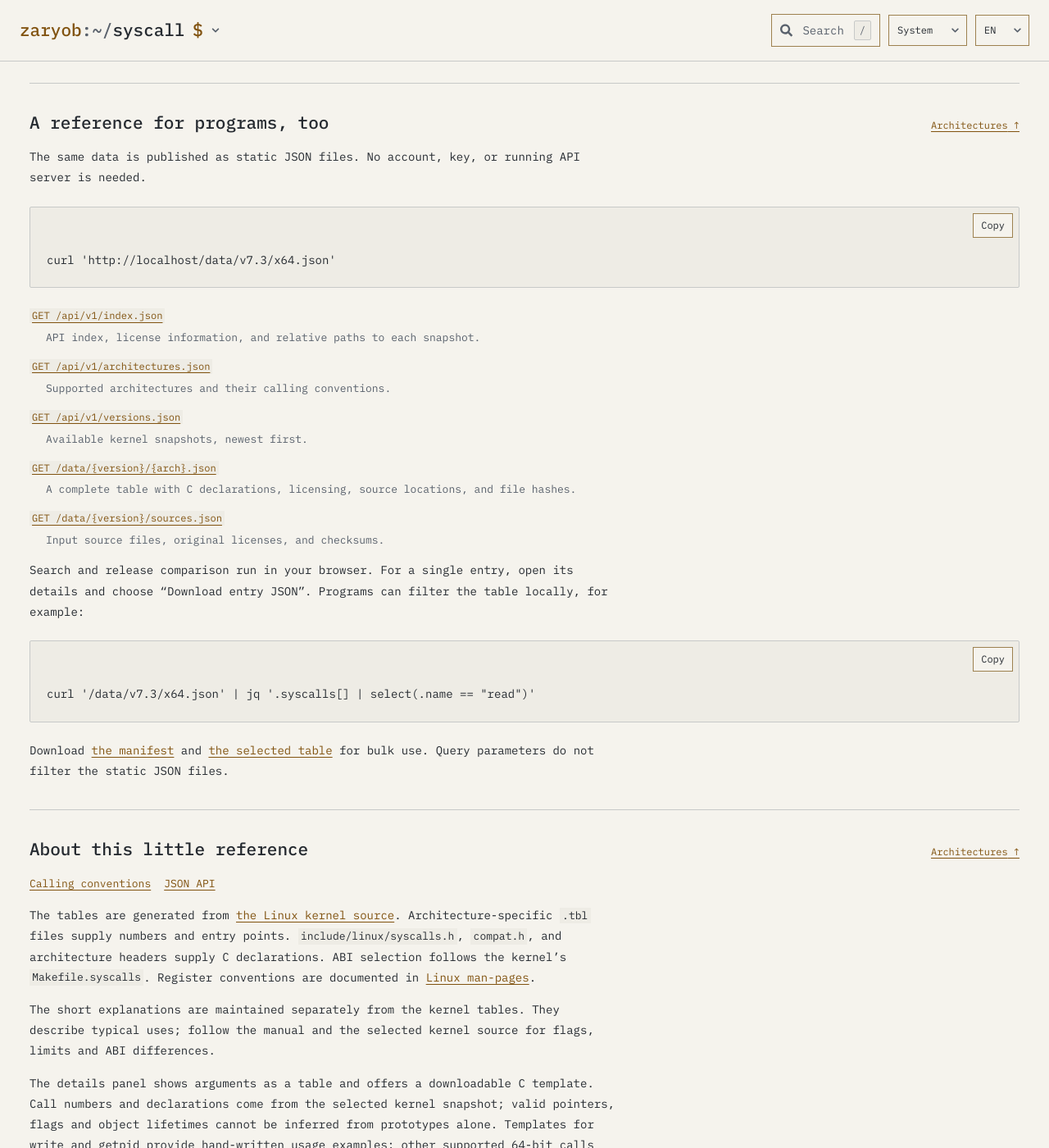
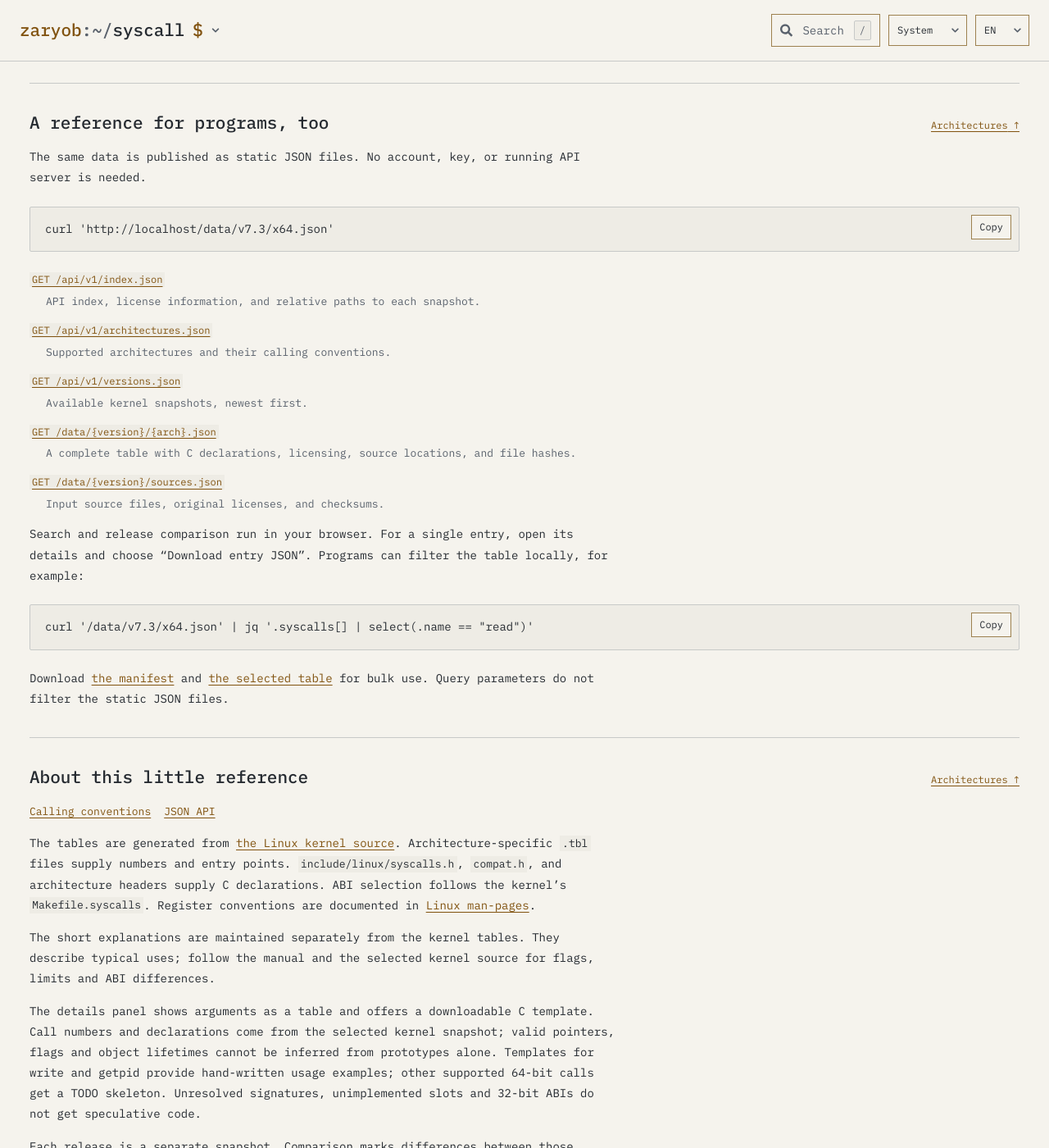
Before and after one commit to Zaryob/syscall, a Jekyll site: the page built from public/index.html, in a window 1280 px wide and 1400 px high, scrolled down 1502 px. Shown: the whole window at 82% size. Built offline with Jekyll 4.4.1, drawn with Linux system fonts in a browser that asks for light colours.

Commit message:
Sync console theme with code block padding fix

```diff
--- a/public/_includes/console-header.html
+++ b/public/_includes/console-header.html
@@ -48,7 +48,7 @@
       <a href="{{ suite_root }}{{ about_path }}"{% if site.suite_section == 'home' and page.url == about_path or page.translation_key == 'page-hakkinda' %} aria-current="page"{% endif %}>{% include console-icon.html name='user' %}<span data-i18n="About">Hakkımda</span></a>
       {% endif %}
       <div class="console-tools">
-        <button class="console-search-open" type="button" data-console-search data-suite-root="{{ suite_root }}/" data-syscall-root="{{ '/' | relative_url }}" aria-haspopup="dialog" aria-label="Zaryob içeriklerinde ara" data-i18n-aria-label="Search Zaryob content">{% include console-icon.html name='search' %}<span><span data-i18n="Search">Ara</span></span><kbd>/</kbd></button>
+        <button class="console-search-open" type="button" data-console-search data-suite-root="{{ suite_root }}/"{% if site.suite_section == 'syscall' %} data-syscall-root="{{ '/' | relative_url }}"{% endif %} aria-haspopup="dialog" aria-label="Zaryob içeriklerinde ara" data-i18n-aria-label="Search Zaryob content">{% include console-icon.html name='search' %}<span><span data-i18n="Search">Ara</span></span><kbd>/</kbd></button>
         <label class="console-theme"><span><span data-i18n="Theme">Tema</span></span><select id="console-theme-select" name="theme" data-console-theme aria-label="Renk teması" data-i18n-aria-label="Color theme"><option value="system" data-i18n="System">Sistem</option><option value="dark" data-i18n="Dark">Koyu</option><option value="light" data-i18n="Light">Açık</option></select></label>
         <label class="console-language"><span data-i18n="Language">Dil</span><select id="console-language-select" name="language" data-console-language aria-label="Language / Dil"><option value="tr" lang="tr">TR</option><option value="en" lang="en">EN</option></select></label>
       </div>
--- a/public/assets/console/theme.css
+++ b/public/assets/console/theme.css
@@ -146,8 +146,8 @@ body.console-site { margin: 0; background: var(--paper); color: var(--ink); font
 .console-search__results small { display: block; color: var(--muted); font-size: 11px; margin-bottom: 3px; }
 .console-search__status { font-size: 12px; color: var(--muted); margin: 12px 0 0; }
 .console-code { position: relative; margin: 1.4rem 0; }
-.console-code pre { margin: 0; padding-top: 52px; }
-.console-copy { position: absolute; top: 8px; right: 8px; min-height: 30px !important; padding: 4px 9px !important; font-size: 12px !important; }
+.console-code pre { margin: 0; padding: 14px 18px; padding-inline-end: 84px; }
+.console-copy { position: absolute; top: 10px; right: 10px; z-index: 1; min-height: 30px !important; padding: 4px 9px !important; font-size: 12px !important; }
 .console-site .highlight { background: transparent; color: var(--ink); }
 .console-site .highlight * { color: var(--ink); background: transparent; font-style: normal; font-weight: 400; }
 .console-site pre.highlight { background: var(--surface); }
@@ -202,7 +202,8 @@ body.console-site { margin: 0; background: var(--paper); color: var(--ink); font
   .console-footer { padding: 20px 16px; font-size: 11px; }
   .console-search { padding: 16px; }
   .console-site pre { font-size: 12px; padding: 16px; }
-  .console-code pre { padding-top: 48px; }
+  .console-code pre { padding: 12px 14px; padding-inline-end: 72px; }
+  .console-copy { top: 8px; right: 8px; }
 }
 @media (max-width: 380px) {
   .console-header__inner { gap: 10px 8px; }
```
